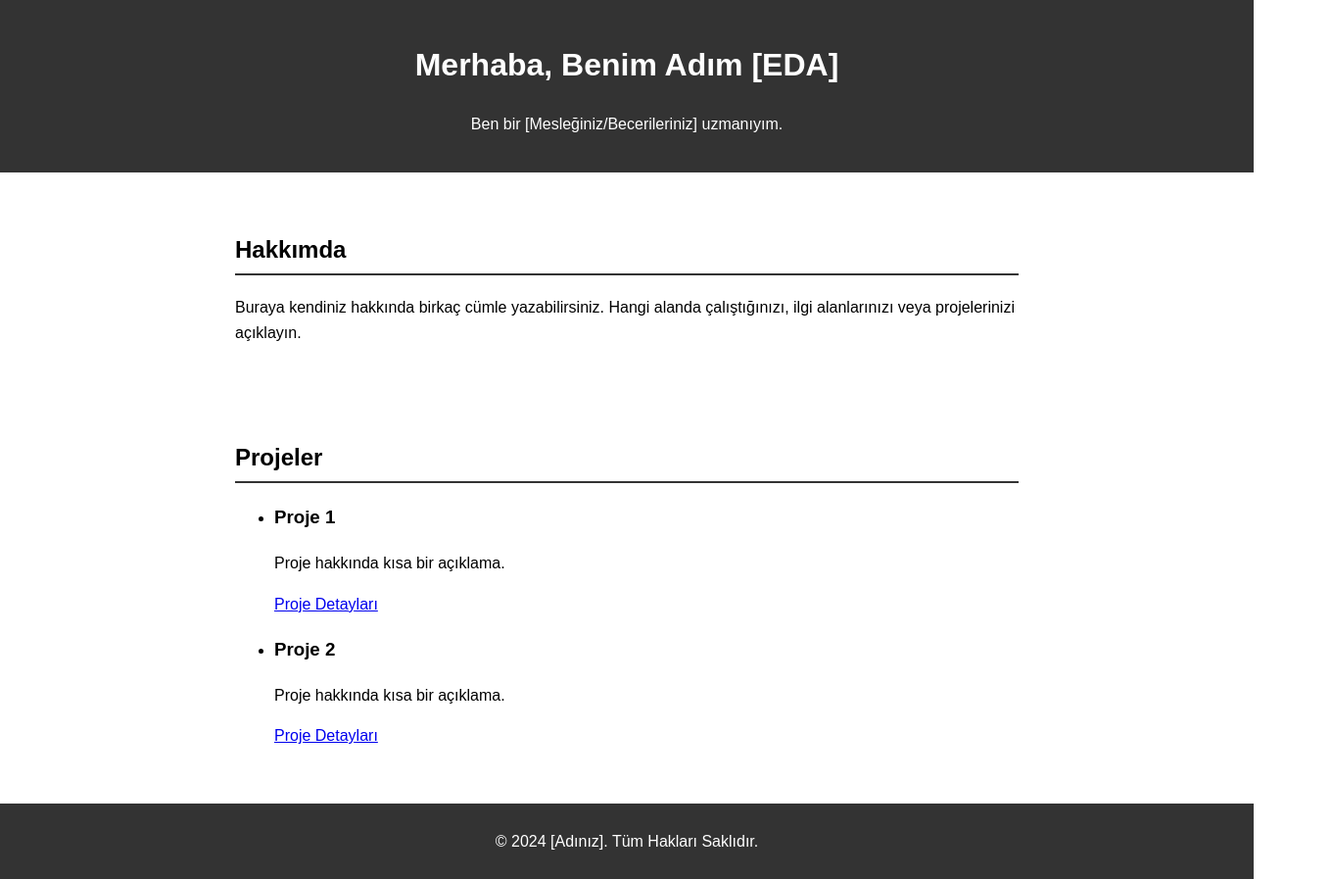
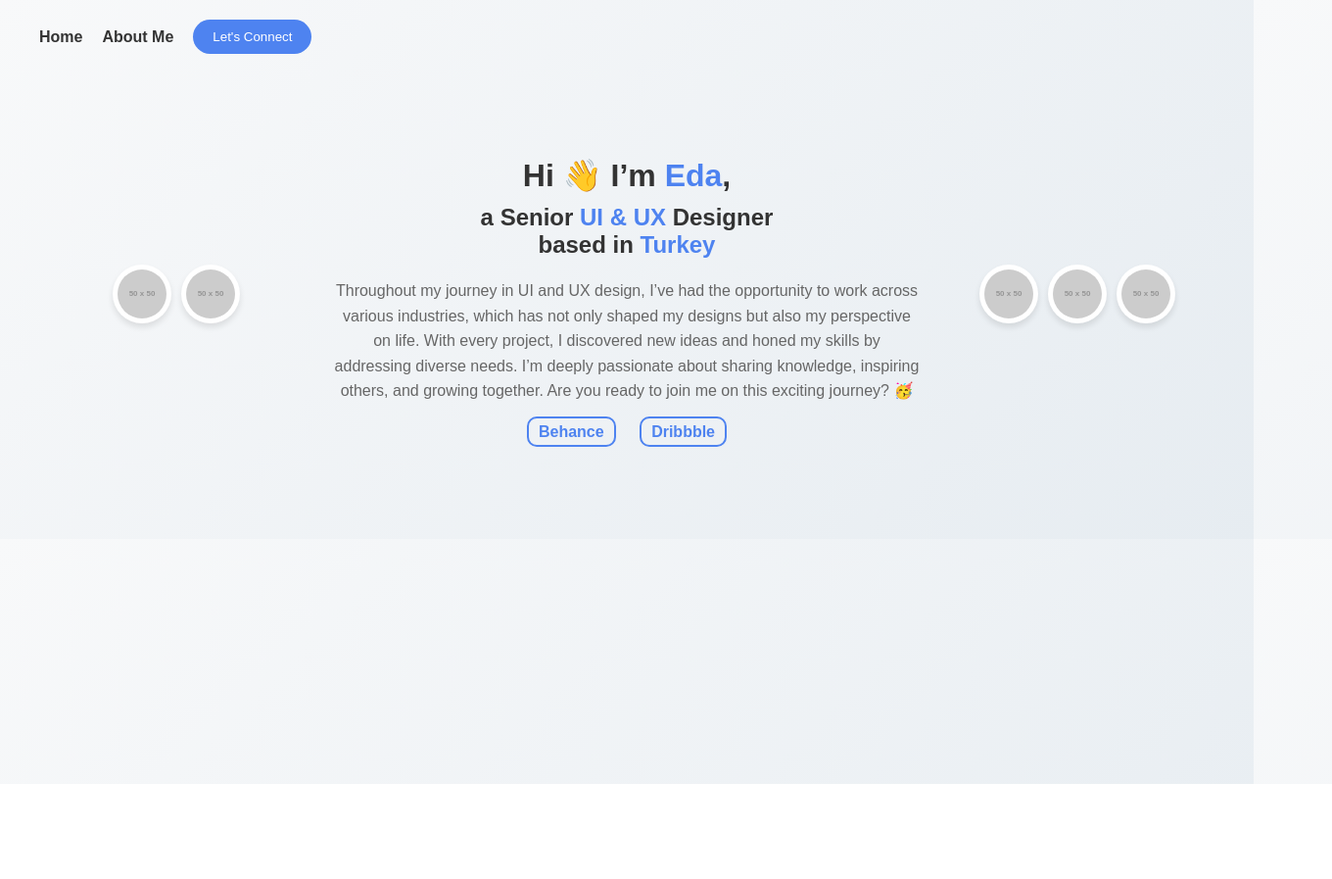
Before and after one commit to edakara1/tasarim.github.io, a plain HTML site: page index.html in a window 1280 px wide. Shown: the whole page at 98% size, 1360 px wide, since content can reach past the window. After the commit the page ends 800 px from the top, so only its background shows below. Drawn offline with Linux system fonts and the light colour scheme; placeholder pictures from the web are drawn by us.

Commit message:
Add files via upload

```diff
--- a/index.html
+++ b/index.html
@@ -1,38 +1,40 @@
 <!DOCTYPE html>
-<html lang="tr">
+<html lang="en">
 <head>
     <meta charset="UTF-8">
     <meta name="viewport" content="width=device-width, initial-scale=1.0">
-    <title>edanın sitesi
-    </title>
+    <title>Portfolio</title>
     <link rel="stylesheet" href="style.css">
 </head>
 <body>
+    <nav>
+        <ul>
+            <li><a href="#">Home</a></li>
+            <li><a href="#">About Me</a></li>
+            <li><button>Let's Connect</button></li>
+        </ul>
+    </nav>
     <header>
-        <h1>Merhaba, Benim Adım [EDA]</h1>
-        <p>Ben bir [Mesleğiniz/Becerileriniz] uzmanıyım.</p>
+        <div class="intro">
+            <div class="icons left">
+                <img src="https://via.placeholder.com/50" alt="Avatar 1">
+                <img src="https://via.placeholder.com/50" alt="Avatar 2">
+            </div>
+            <div class="content">
+                <h1>Hi 👋 I’m <span class="highlight">Eda</span>,</h1>
+                <h2>a Senior <span class="highlight">UI & UX</span> Designer<br>based in <span class="highlight">Turkey</span></h2>
+                <p>Throughout my journey in UI and UX design, I’ve had the opportunity to work across various industries, which has not only shaped my designs but also my perspective on life. With every project, I discovered new ideas and honed my skills by addressing diverse needs. I’m deeply passionate about sharing knowledge, inspiring others, and growing together. Are you ready to join me on this exciting journey? 🥳</p>
+                <div class="links">
+                    <a href="#">Behance</a>
+                    <a href="#">Dribbble</a>
+                </div>
+            </div>
+            <div class="icons right">
+                <img src="https://via.placeholder.com/50" alt="Running Emoji">
+                <img src="https://via.placeholder.com/50" alt="Airplane Emoji">
+                <img src="https://via.placeholder.com/50" alt="Coffee Emoji">
+            </div>
+        </div>
     </header>
-    <section id="about">
-        <h2>Hakkımda</h2>
-        <p>Buraya kendiniz hakkında birkaç cümle yazabilirsiniz. Hangi alanda çalıştığınızı, ilgi alanlarınızı veya projelerinizi açıklayın.</p>
-    </section>
-    <section id="projects">
-        <h2>Projeler</h2>
-        <ul>
-            <li>
-                <h3>Proje 1</h3>
-                <p>Proje hakkında kısa bir açıklama.</p>
-                <a href="#">Proje Detayları</a>
-            </li>
-            <li>
-                <h3>Proje 2</h3>
-                <p>Proje hakkında kısa bir açıklama.</p>
-                <a href="#">Proje Detayları</a>
-            </li>
-        </ul>
-    </section>
-    <footer>
-        <p>© 2024 [Adınız]. Tüm Hakları Saklıdır.</p>
-    </footer>
 </body>
 </html>
--- a/style.css
+++ b/style.css
@@ -1,33 +1,120 @@
+/* General Styles */
 body {
-    font-family: Arial, sans-serif;
+    font-family: 'Arial', sans-serif;
     margin: 0;
     padding: 0;
-    line-height: 1.6;
+    background: linear-gradient(135deg, #f8f9fa, #e6ecf1);
+    color: #333;
 }
 
+/* Navigation */
+nav {
+    display: flex;
+    justify-content: space-between;
+    padding: 20px 40px;
+    background: transparent;
+    position: absolute;
+    width: 100%;
+    top: 0;
+}
+
+nav ul {
+    list-style: none;
+    display: flex;
+    gap: 20px;
+    align-items: center;
+    margin: 0;
+    padding: 0;
+}
+
+nav ul li {
+    display: inline;
+}
+
+nav ul li a {
+    text-decoration: none;
+    font-weight: bold;
+    color: #333;
+}
+
+nav ul li button {
+    padding: 10px 20px;
+    background: #4e83f0;
+    color: white;
+    border: none;
+    border-radius: 20px;
+    cursor: pointer;
+}
+
+/* Header */
 header {
-    background: #333;
-    color: #fff;
-    padding: 20px;
+    text-align: center;
+    padding: 100px 20px;
+    margin-top: 50px;
+}
+
+.intro {
+    display: flex;
+    justify-content: space-between;
+    align-items: center;
+    flex-wrap: wrap;
+}
+
+.icons {
+    flex: 1;
+    display: flex;
+    justify-content: center;
+    gap: 10px;
+    margin: 10px 0;
+}
+
+.icons img {
+    width: 50px;
+    height: 50px;
+    border-radius: 50%;
+    background: #fff;
+    padding: 5px;
+    box-shadow: 0 4px 6px rgba(0, 0, 0, 0.1);
+}
+
+.content {
+    flex: 3;
+    max-width: 600px;
+    margin: auto;
     text-align: center;
 }
 
-section {
-    padding: 20px;
-    margin: 20px auto;
-    max-width: 800px;
+.highlight {
+    color: #4e83f0;
+    font-weight: bold;
 }
 
-section h2 {
-    border-bottom: 2px solid #333;
-    padding-bottom: 5px;
-    margin-bottom: 20px;
+h1, h2 {
+    margin: 10px 0;
 }
 
-footer {
-    background: #333;
-    color: #fff;
-    text-align: center;
-    padding: 10px 0;
+p {
+    line-height: 1.6;
+    margin: 20px 0;
+    color: #666;
+}
+
+.links {
     margin-top: 20px;
 }
+
+.links a {
+    margin: 0 10px;
+    text-decoration: none;
+    font-weight: bold;
+    color: #4e83f0;
+    border: 2px solid #4e83f0;
+    padding: 5px 10px;
+    border-radius: 10px;
+    transition: all 0.3s ease;
+}
+
+.links a:hover {
+    background: #4e83f0;
+    color: #fff;
+}
```
